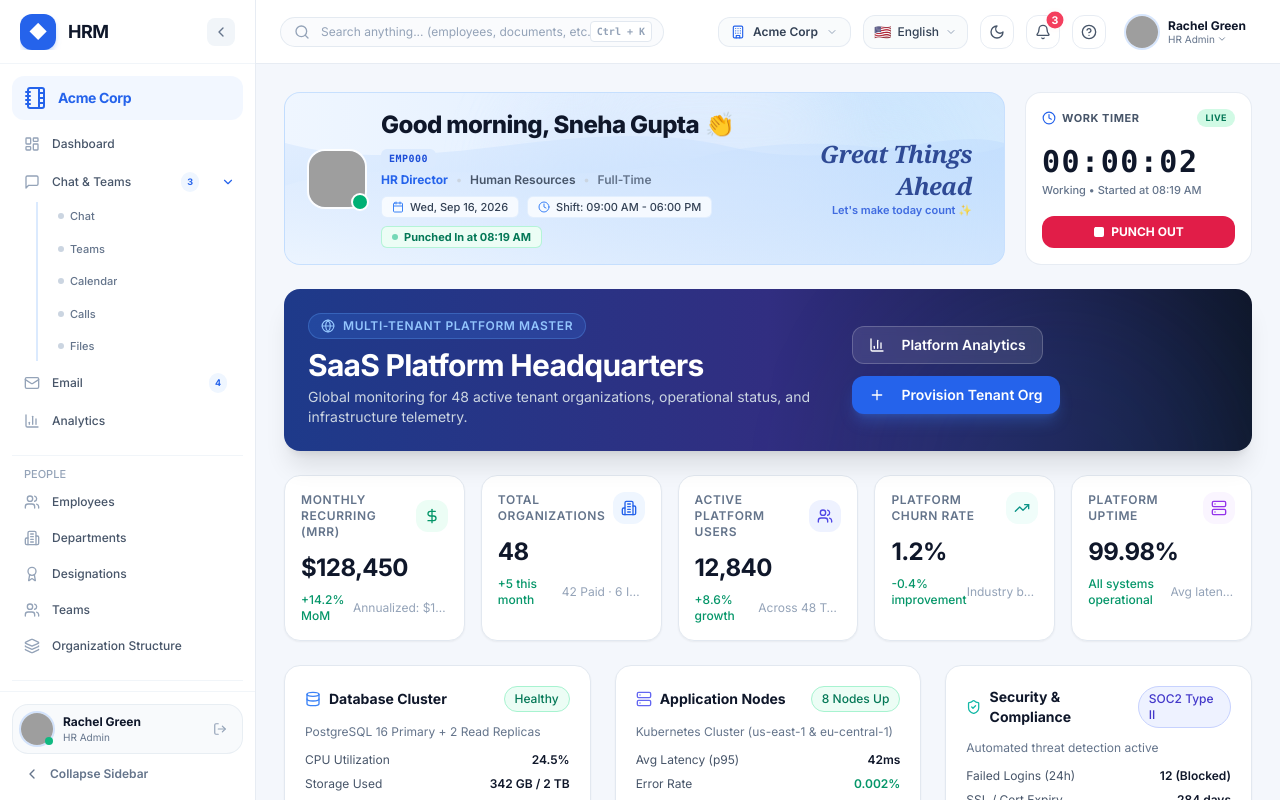
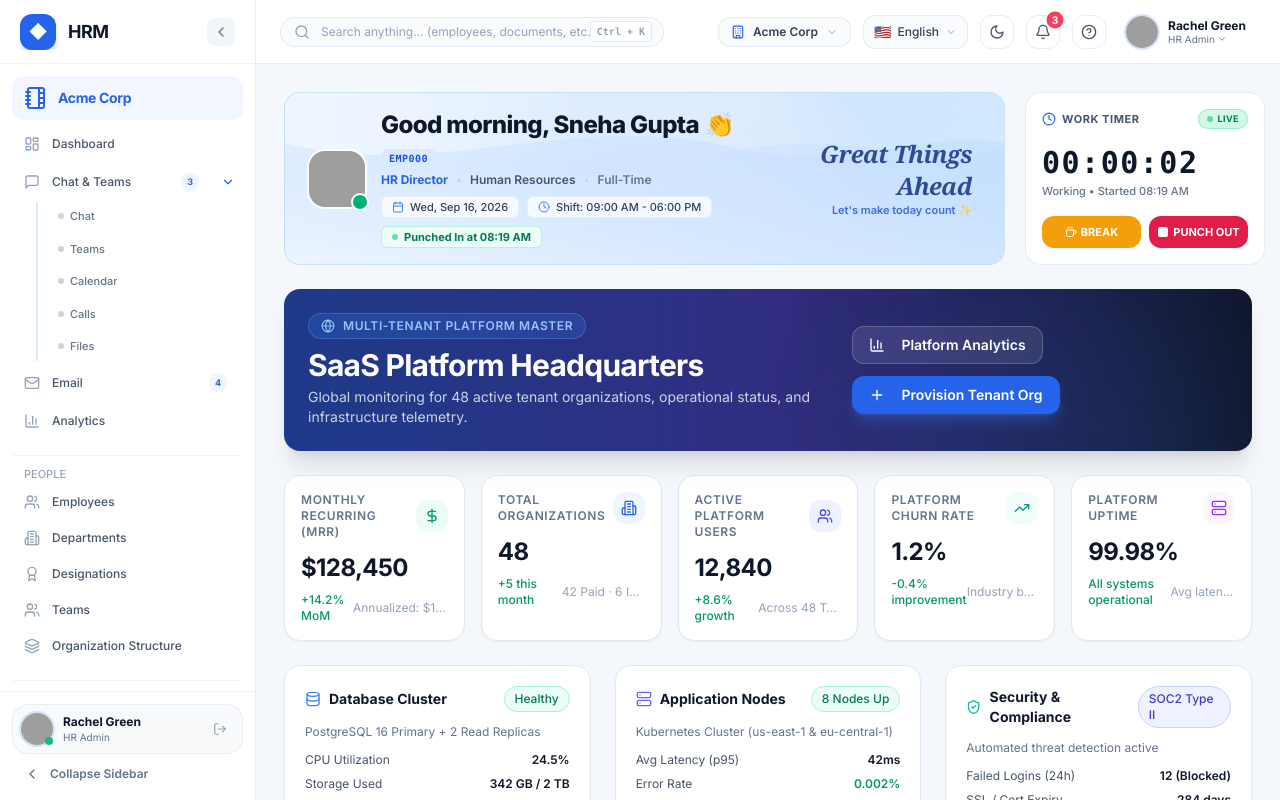
Before and after one commit to vikash99059/sasshrm, a React (Vite) app: page /saas in a window 1280 px wide. Both pictures are taken after a click on the button "PUNCH IN". Shown: the top 800 px of the page. Built offline with nearby package versions, Linux system fonts and the light colour scheme; grey boxes are pictures that could not be loaded.

Commit message:
break system

```diff
--- a/src/components/common/DashboardHeroBanner.tsx
+++ b/src/components/common/DashboardHeroBanner.tsx
@@ -16,7 +16,16 @@ export const DashboardHeroBanner: React.FC<DashboardHeroBannerProps> = ({ classN
         currentRole,
         isClockedIn,
         clockInTime,
+        isOnBreak,
+        breakSecondsElapsed,
     } = useAppStore();
+
+    const formatTimerHMS = (totalSeconds: number) => {
+        const hrs = Math.floor(totalSeconds / 3600);
+        const mins = Math.floor((totalSeconds % 3600) / 60);
+        const secs = totalSeconds % 60;
+        return `${hrs.toString().padStart(2, '0')}:${mins.toString().padStart(2, '0')}:${secs.toString().padStart(2, '0')}`;
+    };
 
     const currentPersona = ROLE_PERSONAS[currentRole] || ROLE_PERSONAS.employee;
 
@@ -154,7 +163,12 @@ export const DashboardHeroBanner: React.FC<DashboardHeroBannerProps> = ({ classN
                                     </span>
                                 </div>
 
-                                {isClockedIn ? (
+                                {isOnBreak ? (
+                                    <span className="inline-flex items-center gap-1.5 px-2.5 py-0.5 rounded-md bg-amber-50 text-amber-700 dark:bg-amber-950/60 dark:text-amber-300 font-bold text-[11px] border border-amber-200/80 dark:border-amber-800/80 shadow-2xs">
+                                        <span className="w-1.5 h-1.5 rounded-full bg-amber-500 animate-pulse" />
+                                        On Break ({formatTimerHMS(breakSecondsElapsed)})
+                                    </span>
+                                ) : isClockedIn ? (
                                     <span className="inline-flex items-center gap-1.5 px-2.5 py-0.5 rounded-md bg-emerald-50 text-emerald-700 dark:bg-emerald-950/60 dark:text-emerald-300 font-bold text-[11px] border border-emerald-200/80 dark:border-emerald-800/80 shadow-2xs">
                                         <span className="w-1.5 h-1.5 rounded-full bg-emerald-500 animate-pulse" />
                                         Punched In at {formattedPunchInTime}
--- a/src/components/common/WorkTimerWidget.tsx
+++ b/src/components/common/WorkTimerWidget.tsx
@@ -1,5 +1,5 @@
 import React from 'react';
-import { Clock, Play, Square } from 'lucide-react';
+import { Clock, Play, Square, Coffee } from 'lucide-react';
 import { useAppStore } from '../../store/useAppStore';
 import { cn } from '../../utils';
 
@@ -12,7 +12,11 @@ export const WorkTimerWidget: React.FC<WorkTimerWidgetProps> = ({ className }) =
         isClockedIn,
         clockInTime,
         secondsElapsed,
+        isOnBreak,
+        breakSecondsElapsed,
+        totalBreakSeconds,
         setClockInState,
+        toggleBreak,
     } = useAppStore();
 
     const formatTimerHMS = (totalSeconds: number) => {
@@ -26,6 +30,8 @@ export const WorkTimerWidget: React.FC<WorkTimerWidgetProps> = ({ className }) =
         ? new Date(clockInTime).toLocaleTimeString([], { hour: '2-digit', minute: '2-digit', hour12: true })
         : '09:15 AM';
 
+    const totalBreakMins = Math.floor(totalBreakSeconds / 60);
+
     const handlePunchToggle = () => {
         if (isClockedIn) {
             setClockInState(false);
@@ -37,7 +43,8 @@ export const WorkTimerWidget: React.FC<WorkTimerWidgetProps> = ({ className }) =
     return (
         <div
             className={cn(
-                'rounded-2xl border border-slate-200/80 bg-white p-3.5 sm:p-4 shadow-xs dark:border-slate-800 dark:bg-dark-card flex flex-col justify-between min-w-[220px]',
+                'rounded-2xl border border-slate-200/80 bg-white p-3.5 sm:p-4 shadow-xs dark:border-slate-800 dark:bg-dark-card flex flex-col justify-between min-w-[240px] transition-all',
+                isOnBreak && 'border-amber-300/80 bg-amber-50/40 dark:bg-amber-950/20 dark:border-amber-800/60',
                 className
             )}
         >
@@ -48,8 +55,14 @@ export const WorkTimerWidget: React.FC<WorkTimerWidgetProps> = ({ className }) =
                         WORK TIMER
                     </span>
                 </div>
-                {isClockedIn ? (
-                    <span className="inline-flex items-center px-2 py-0.5 rounded-full bg-emerald-100 text-emerald-700 dark:bg-emerald-950/70 dark:text-emerald-300 font-bold text-[9px] tracking-wider uppercase">
+                {isOnBreak ? (
+                    <span className="inline-flex items-center gap-1 px-2 py-0.5 rounded-full bg-amber-100 text-amber-700 dark:bg-amber-950/70 dark:text-amber-300 font-bold text-[9px] tracking-wider uppercase border border-amber-300/60 dark:border-amber-800/60 shadow-2xs">
+                        <span className="w-1.5 h-1.5 rounded-full bg-amber-500 animate-pulse" />
+                        ON BREAK
+                    </span>
+                ) : isClockedIn ? (
+                    <span className="inline-flex items-center gap-1 px-2 py-0.5 rounded-full bg-emerald-100 text-emerald-700 dark:bg-emerald-950/70 dark:text-emerald-300 font-bold text-[9px] tracking-wider uppercase border border-emerald-300/60 dark:border-emerald-800/60 shadow-2xs">
+                        <span className="w-1.5 h-1.5 rounded-full bg-emerald-500 animate-pulse" />
                         LIVE
                     </span>
                 ) : (
@@ -60,35 +73,67 @@ export const WorkTimerWidget: React.FC<WorkTimerWidgetProps> = ({ className }) =
             </div>
 
             <div className="my-2">
-                <div className="font-mono text-2xl sm:text-3xl font-black text-slate-900 dark:text-white tracking-wider">
-                    {formatTimerHMS(secondsElapsed)}
+                <div
+                    className={cn(
+                        'font-mono text-2xl sm:text-3xl font-black tracking-wider transition-colors',
+                        isOnBreak ? 'text-amber-600 dark:text-amber-400' : 'text-slate-900 dark:text-white'
+                    )}
+                >
+                    {isOnBreak ? formatTimerHMS(breakSecondsElapsed) : formatTimerHMS(secondsElapsed)}
                 </div>
                 <p className="text-[11px] text-slate-500 dark:text-slate-400 mt-0.5 font-medium">
-                    {isClockedIn ? `Working • Started at ${formattedPunchInTime}` : "Ready to start today's shift"}
+                    {isOnBreak ? (
+                        <span className="text-amber-700 dark:text-amber-300 font-semibold flex items-center gap-1">
+                            <Coffee className="h-3 w-3 inline" /> On Break • Work: {formatTimerHMS(secondsElapsed)}
+                        </span>
+                    ) : isClockedIn ? (
+                        `Working • Started ${formattedPunchInTime}${totalBreakMins > 0 ? ` • Break: ${totalBreakMins}m` : ''}`
+                    ) : (
+                        "Ready to start today's shift"
+                    )}
                 </p>
             </div>
 
+            {!isClockedIn ? (
                 <button
                     onClick={handlePunchToggle}
+                    className="w-full flex items-center justify-center gap-1.5 rounded-xl py-2 px-3 text-xs font-bold text-white bg-[#00B074] hover:bg-[#009668] shadow-xs shadow-emerald-500/20 transition-all cursor-pointer"
+                >
+                    <Play className="h-3 w-3 fill-current" />
+                    <span>PUNCH IN</span>
+                </button>
+            ) : (
+                <div className="grid grid-cols-2 gap-2">
+                    <button
+                        onClick={toggleBreak}
                         className={cn(
-                    'w-full flex items-center justify-center gap-1.5 rounded-xl py-2 px-3 text-xs font-bold text-white shadow-xs transition-all cursor-pointer',
-                    isClockedIn
-                        ? 'bg-rose-600 hover:bg-rose-700 shadow-rose-500/20'
-                        : 'bg-[#00B074] hover:bg-[#009668] shadow-emerald-500/20'
+                            'flex items-center justify-center gap-1 rounded-xl py-2 px-2 text-[11px] font-bold text-white shadow-xs transition-all cursor-pointer',
+                            isOnBreak
+                                ? 'bg-blue-600 hover:bg-blue-700 shadow-blue-500/20'
+                                : 'bg-amber-500 hover:bg-amber-600 shadow-amber-500/20'
                         )}
                     >
-                {isClockedIn ? (
+                        {isOnBreak ? (
                             <>
-                        <Square className="h-3 w-3 fill-current" />
-                        <span>PUNCH OUT</span>
+                                <Play className="h-3 w-3 fill-current" />
+                                <span>RESUME</span>
                             </>
                         ) : (
                             <>
-                        <Play className="h-3 w-3 fill-current" />
-                        <span>PUNCH IN</span>
+                                <Coffee className="h-3 w-3" />
+                                <span>BREAK</span>
                             </>
                         )}
                     </button>
+                    <button
+                        onClick={handlePunchToggle}
+                        className="flex items-center justify-center gap-1 rounded-xl py-2 px-2 text-[11px] font-bold text-white bg-rose-600 hover:bg-rose-700 shadow-xs shadow-rose-500/20 transition-all cursor-pointer"
+                    >
+                        <Square className="h-3 w-3 fill-current" />
+                        <span>PUNCH OUT</span>
+                    </button>
+                </div>
+            )}
         </div>
     );
 };
--- a/src/store/useAppStore.ts
+++ b/src/store/useAppStore.ts
@@ -20,10 +20,14 @@ interface AppState {
   notificationsOpen: boolean;
   notifications: NotificationItem[];
 
-  // Live Clock In State
+  // Live Clock In & Break State
   isClockedIn: boolean;
   clockInTime: string | null;
   secondsElapsed: number;
+  isOnBreak: boolean;
+  breakStartTime: string | null;
+  breakSecondsElapsed: number;
+  totalBreakSeconds: number;
 
   // Actions
   switchRole: (role: UserRole) => Promise<void>;
@@ -37,6 +41,7 @@ interface AppState {
   markNotificationRead: (id: string) => void;
   markAllNotificationsRead: () => void;
   setClockInState: (active: boolean, time?: string) => void;
+  toggleBreak: () => void;
   tickClockTimer: () => void;
   logout: () => Promise<void>;
 }
@@ -64,6 +69,10 @@ export const useAppStore = create<AppState>((set, get) => ({
   isClockedIn: false,
   clockInTime: null,
   secondsElapsed: 0,
+  isOnBreak: false,
+  breakStartTime: null,
+  breakSecondsElapsed: 0,
+  totalBreakSeconds: 0,
 
   switchRole: async (role: UserRole) => {
     const updatedUser = await authService.switchRole(role);
@@ -115,15 +124,45 @@ export const useAppStore = create<AppState>((set, get) => ({
   setClockInState: (active, time) => set({
     isClockedIn: active,
     clockInTime: time || (active ? new Date().toISOString() : null),
-    secondsElapsed: active ? 0 : 0,
+    secondsElapsed: 0,
+    isOnBreak: false,
+    breakStartTime: null,
+    breakSecondsElapsed: 0,
+    totalBreakSeconds: 0,
   }),
 
+  toggleBreak: () => {
+    const { isOnBreak, breakStartTime, breakSecondsElapsed, totalBreakSeconds } = get();
+    if (isOnBreak) {
+      // Ending break
+      set({
+        isOnBreak: false,
+        totalBreakSeconds: totalBreakSeconds + breakSecondsElapsed,
+        breakStartTime: null,
+        breakSecondsElapsed: 0,
+      });
+    } else {
+      // Starting break
+      set({
+        isOnBreak: true,
+        breakStartTime: new Date().toISOString(),
+        breakSecondsElapsed: 0,
+      });
+    }
+  },
+
   tickClockTimer: () => {
-    const { isClockedIn, clockInTime } = get();
-    if (isClockedIn && clockInTime) {
-      const start = new Date(clockInTime).getTime();
+    const { isClockedIn, clockInTime, isOnBreak, breakStartTime, totalBreakSeconds } = get();
+    if (isClockedIn) {
       const now = Date.now();
-      set({ secondsElapsed: Math.max(0, Math.floor((now - start) / 1000)) });
+      if (isOnBreak && breakStartTime) {
+        const breakStart = new Date(breakStartTime).getTime();
+        set({ breakSecondsElapsed: Math.max(0, Math.floor((now - breakStart) / 1000)) });
+      } else if (clockInTime) {
+        const workStart = new Date(clockInTime).getTime();
+        const totalElapsed = Math.floor((now - workStart) / 1000);
+        set({ secondsElapsed: Math.max(0, totalElapsed - totalBreakSeconds) });
+      }
     }
   },
 
```
Also changed, not shown: src/pages/attendance/ClockInPage.tsx (+39 -36 lines). Lines whose indentation alone changed are shown as unchanged.
